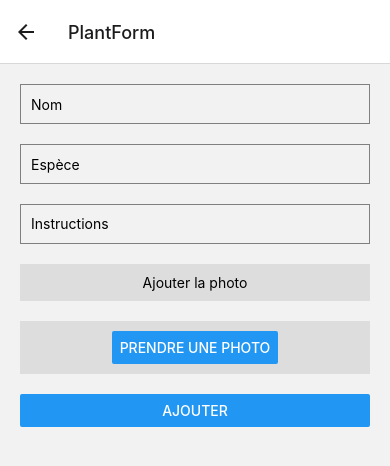
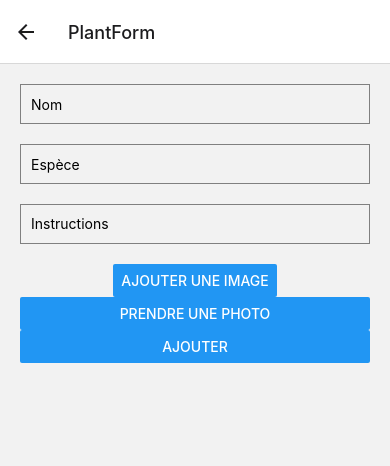
Before and after one commit to AlexandreLefay/arosaje-mspr, a React Native app in the folder arosaje-frontend/: screen /PlantForm in a window 390 px wide. Shown: the top 466 px of the page. Built offline with nearby package versions, Linux system fonts and the light colour scheme.

Commit message:
Ajout de la photo au formulaire

```diff
--- a/arosaje-frontend/src/components/PlantForm.js
+++ b/arosaje-frontend/src/components/PlantForm.js
@@ -3,6 +3,8 @@ import { View, TextInput, Button, StyleSheet, Image, TouchableOpacity, Text } fr
 import * as ImagePicker from 'expo-image-picker';
 
 const PlantForm = ({ navigation }) => {
+
+  const [image, setImage] = useState(null);
   const [formData, setFormData] = useState({
     name: '',
     species: '',
@@ -10,9 +12,11 @@ const PlantForm = ({ navigation }) => {
     imageUri: null,
   });
 
-  const handleInputChange = (inputName, inputValue) => {
-    setFormData({ ...formData, [inputName]: inputValue });
-  };
+const handleInputChange = (inputName, inputValue) => {
+  const newFormData = { ...formData, [inputName]: inputValue };
+  setFormData(newFormData);
+};
+
 
   const pickImage = async () => {
     // Demander la permission d'accéder à la galerie de photos
@@ -23,13 +27,22 @@ const PlantForm = ({ navigation }) => {
     }
 
     // Sélectionner l'image
-    const pickerResult = await ImagePicker.launchImageLibraryAsync();
-    if (pickerResult.cancelled === true) {
-      return;
+    const result = await ImagePicker.launchImageLibraryAsync({
+      mediaTypes: ImagePicker.MediaTypeOptions.All,
+      allowsEditing: true,
+      aspect: [4, 3],
+      quality: 1,
+    });
+
+    console.log(result);
+
+
+    if (!result.canceled) {
+      setImage(result.assets[0].uri);
     }
 
     // Mise à jour du state avec l'URI de l'image
-    handleInputChange('imageUri', pickerResult.uri);
+    handleInputChange('imageUri', result.assets[0].uri);
   };
 
   const handleSubmit = () => {
@@ -59,15 +72,19 @@ const PlantForm = ({ navigation }) => {
         multiline
       />
 
-      <TouchableOpacity onPress={pickImage} style={styles.button}>
+      {/* <TouchableOpacity onPress={pickImage} style={styles.button}>
         <Text>{formData.imageUri ? 'Changer' : 'Ajouter'} la photo</Text>
-      </TouchableOpacity>
-      <TouchableOpacity onPress={pickImage} style={styles.button}>
-        <Button title="Prendre une photo" onPress={() => navigation.navigate('PlantPhoto')} />
-      </TouchableOpacity>
-      {formData.imageUri && (
-        <Image source={{ uri: formData.imageUri }} style={styles.image} />
-      )}
+      </TouchableOpacity> */}
+      <View style={{ flex: 1, alignItems: 'center', justifyContent: 'center' }}>
+        <Button title="Ajouter une image" onPress={pickImage} />
+        {image &&
+          <Image
+            source={{ uri: image }}
+            style={{ width: 200, height: 200 }}
+          />
+        }
+      </View>
+      <Button title="Prendre une photo" onPress={() => navigation.navigate('PlantPhoto')} />
       <Button title="Ajouter" onPress={handleSubmit} />
     </View>
   );
```
Also changed, not shown: arosaje-frontend/package.json (+9 -13 lines), arosaje-frontend/src/components/PlantPhoto.js (+1 -1 lines), 1 other file (tests, documents, lock files or other folders).
